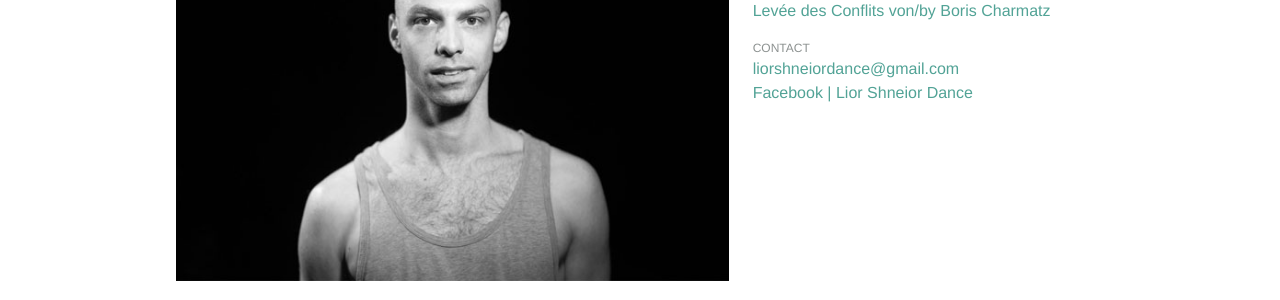
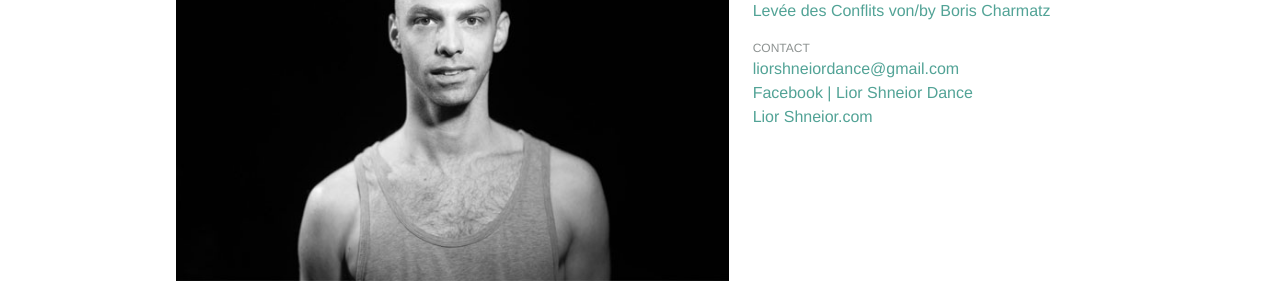
Before and after one commit to Kriesse/urbanraum, a Jekyll site: the page built from _teachers/lior-shneior.md, in a window 1280 px wide. Shown: the part 379-679 px from the top of the page. Built offline with Jekyll 4.4.1, drawn with Linux system fonts in a browser that asks for light colours; nearby versions of some CDN libraries.

Commit message:
Update lior-shneior.md

```diff
--- a/_teachers/lior-shneior.md
+++ b/_teachers/lior-shneior.md
@@ -7,6 +7,9 @@ image: "teacher-lior-shneior.jpg"
 links:
   - website-title: "Facebook  | Lior Shneior Dance"
     website-link: "https://www.facebook.com/groups/973904225990504/"
+  - website-title: "Lior Shneior.com"
+    website-link: "www.liorshneior.com"
+
 bio_de: |
   Lior Shneior, geboren in Israel, hat 2008 an der Essener Folkwang Hochschule die Ausbildung zum Bühnentänzer absolviert.
   Es folgt ein Studien-Stipendium in New York, wo er bis 2012 als selbständiger Performer und Choreograph arbeitete (Training bei David Howard und der Bill T Jones Company u.a.).
```
